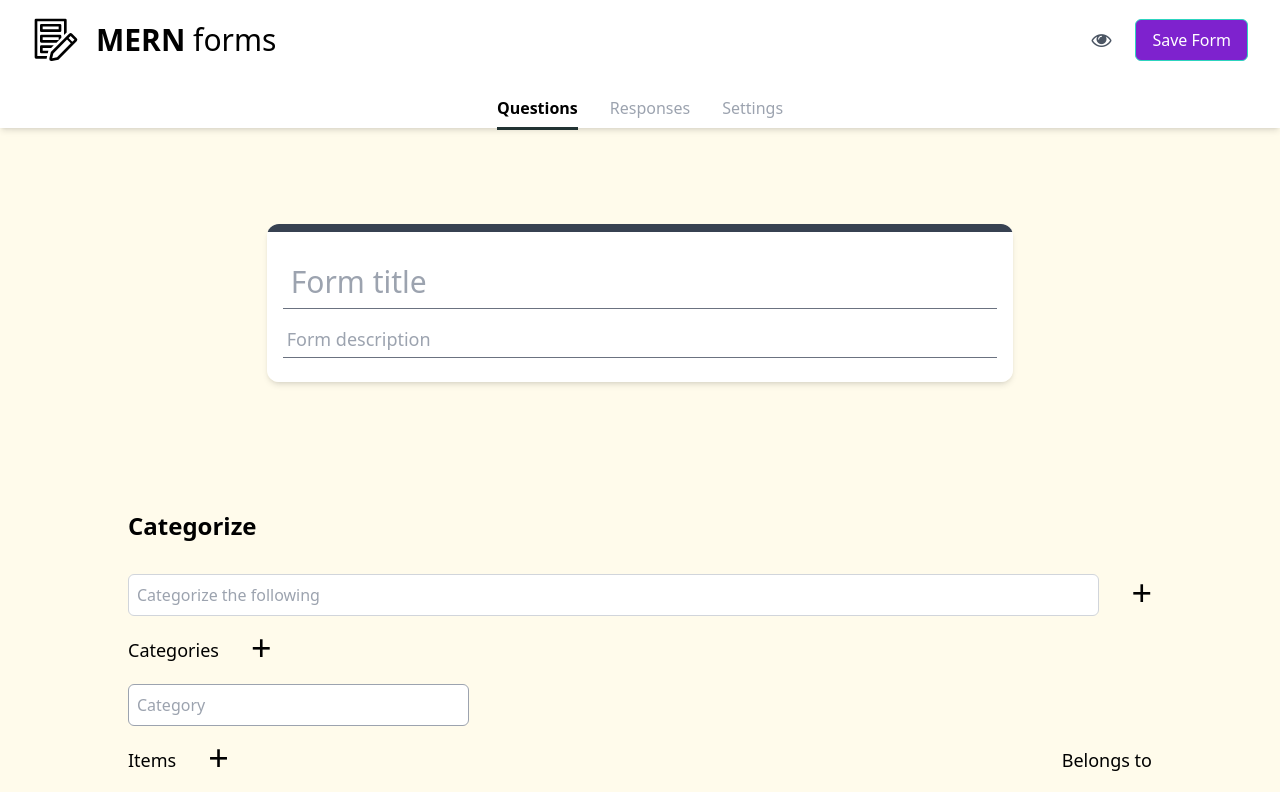
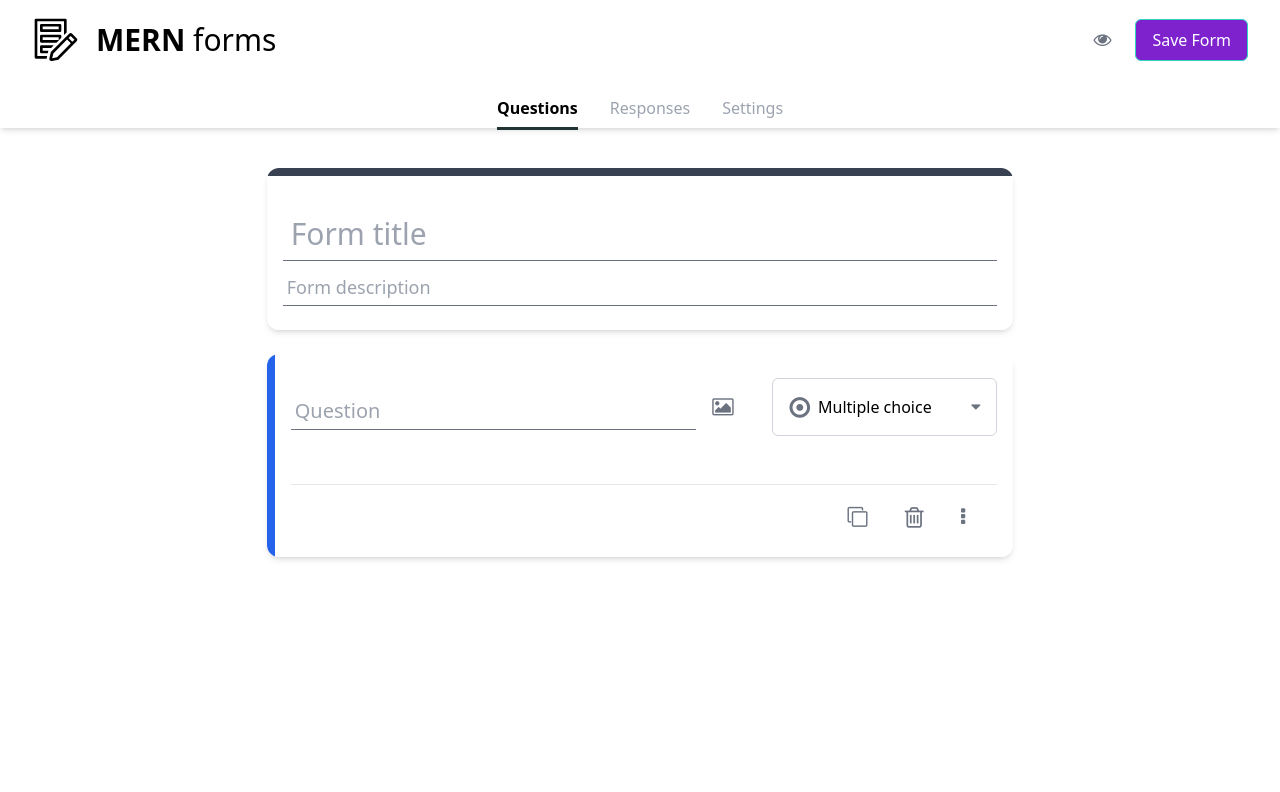
Before and after one commit to osSidd/mern-forms, a React (Vite) app in the folder client/: page /forms/questions in a window 1280 px wide. Shown: the top 792 px of the page. Built offline with nearby package versions, Linux system fonts and the light colour scheme.

Commit message:
added ui for questionbox icons input

```diff
--- /dev/null
+++ b/client/src/components/divider.jsx
@@ -0,0 +1,5 @@
+export default function Divider(){
+    return(
+        <div style={{height:'1px'}} className="w-full my-2 bg-gray-200"></div>
+    )
+}
--- /dev/null
+++ b/client/src/components/dropdown.jsx
@@ -0,0 +1,11 @@
+import Icon from "./icon";
+
+export default function Dropdown(){
+    return(
+        <div className="border border-gray-300 rounded-md py-3 px-4 flex items-center cursor-pointer">
+            <div className="mr-2"><Icon icon='dot-circle-o' size="2xl"/></div>
+            <div className="mr-auto">Multiple choice</div>
+            <div className="-mt-2"><Icon icon='sort-down' size="md"/></div>
+        </div>
+    )
+}
--- /dev/null
+++ b/client/src/components/formHeading.jsx
@@ -0,0 +1,23 @@
+import Input from "./input";
+import QuestionWrapper from "./questionWrapper";
+
+export default function FormHeading(){
+    return (
+        <QuestionWrapper heading={true}>
+            <Input
+                name='heading'
+                type='text'
+                placeholder='Form title'
+                label='form title'
+                textSize='3xl'
+            />
+            <Input
+                name='description'
+                type='text'
+                placeholder='Form description'
+                label='form description'
+                textSize='lg'
+            />
+        </QuestionWrapper>
+    )
+}
--- /dev/null
+++ b/client/src/components/icon.jsx
@@ -0,0 +1,12 @@
+import { getSize } from "../utils/ui"
+
+export default function Icon({icon, size='lg'}){
+
+    const {size: textSize} = getSize(size)
+
+    return(
+        <span>
+            <i className={`fa fa-${icon} ${textSize} text-gray-500 cursor-pointer`}></i>
+        </span>
+    )
+}
--- /dev/null
+++ b/client/src/components/input.jsx
@@ -0,0 +1,25 @@
+import { getSize } from "../utils/ui"
+
+export default function Input({label, type, name, placeholder, textSize}){
+
+    const {size, padd} = getSize(textSize)
+
+    return(
+        <div>
+            <label
+                aria-label={label}
+                htmlFor={label}
+                className="hidden"
+            >
+                {label}
+            </label>
+
+            <input
+                type={type}
+                className={`block mx-auto mt-2 w-full ${size} ${padd} outline-none border-gray-500 border-b border-x-0 border-t-0 rounded-none focus:border-b-2`}
+                name={name}
+                placeholder={placeholder}
+            />
+        </div>
+    )
+}
--- /dev/null
+++ b/client/src/components/questionBox.jsx
@@ -0,0 +1,34 @@
+import Divider from "./divider";
+import Dropdown from "./dropdown";
+import Icon from "./icon";
+import Input from "./input";
+import QuestionWrapper from "./questionWrapper";
+
+export default function QuestionBox(){
+    return (
+        <QuestionWrapper>
+            <div className="grid grid-cols-12 gap-x-4 items-center mb-12">
+                <div className="col-start-1 col-span-7">
+                    <Input
+                        type='text'
+                        name='question1'
+                        placeholder='Question'
+                        textSize='xl'
+                    />
+                </div>
+                <div className="col-span-1">
+                    <Icon icon='photo' size="xl"/>
+                </div>
+                <div className="col-span-4">
+                    <Dropdown/>
+                </div>
+            </div>
+            <Divider/>
+            <div className="flex items-center justify-between w-2/12 ml-auto mr-8 mt-4">
+                <Icon icon='clone' size="xl"/>
+                <Icon icon='trash-o' size="2xl"/>
+                <Icon icon='ellipsis-v' size="xl"/>
+            </div>
+        </QuestionWrapper>
+    )
+}
--- /dev/null
+++ b/client/src/components/questionWrapper.jsx
@@ -0,0 +1,9 @@
+export default function QuestionWrapper({children, heading=false}){
+    return (
+        <div className="rounded-xl overflow-hidden shadow-md w-7/12 mx-auto mt-6">
+            <div className={`px-4 py-6 w-full mx-auto bg-white ${heading ? 'border-t-gray-700 border-t-8' : 'border-l-blue-600 border-l-8'}`}>
+                {children}
+            </div>
+        </div>
+    )
+}
--- a/client/src/pages/formBuilder.jsx
+++ b/client/src/pages/formBuilder.jsx
@@ -1,16 +1,19 @@
 import { Link, NavLink } from "react-router-dom";
-import { useState } from "react";
+// import { useState } from "react";
 
 import './formBuilder.css'
 
-import Categorize from "../components/formBuilder/categorize";
-import Cloze from "../components/formBuilder/cloze";
-import Comprehension from "../components/formBuilder/comprehension";
+// import Categorize from "../components/formBuilder/categorize";
+// import Cloze from "../components/formBuilder/cloze";
+// import Comprehension from "../components/formBuilder/comprehension";
 import Header from "../components/header";
 
 import useCategorize from "../hooks/formBuilder/useCategorize";
 import useCloze from "../hooks/formBuilder/useCloze";
 import useComprehension from "../hooks/formBuilder/useComprehension";
+import FormHeading from "../components/formHeading";
+import QuestionBox from "../components/questionBox";
+import Icon from "../components/icon";
 
 export default function FormBuilder(){
 
@@ -18,7 +21,7 @@ export default function FormBuilder(){
     const cloze = useCloze()
     const comprehension = useComprehension()
 
-    const [heading, setHeading] = useState('')
+    // const [heading, setHeading] = useState('')
 
     async function submitForm(){
         const clozeRef = cloze.clozeRef
@@ -37,7 +40,8 @@ export default function FormBuilder(){
         try{
             const response = await fetch(`${import.meta.env.VITE_URL}/api/forms`, {
                 method: 'POST',
-                body: JSON.stringify({heading, categorize: categorizeQues, cloze: clozeQues, comprehension: comprehensionQues}),
+                // body: JSON.stringify({heading, categorize: categorizeQues, cloze: clozeQues, comprehension: comprehensionQues}),
+                body: JSON.stringify({categorize: categorizeQues, cloze: clozeQues, comprehension: comprehensionQues}),
                 headers: {
                     'Content-Type': 'application/json'
                 }
@@ -58,7 +62,7 @@ export default function FormBuilder(){
                 <div className="py-4 px-8 flex items-center">
                     <Header/>
                     <div className="ml-auto mr-2">
-                        <Link className="p-4 hover:bg-gray-50 rounded-full" title="preview" to='preview' target="_blank" rel="noreferrer"><i className="fa fa-eye text-xl text-gray-600"></i></Link>
+                        <Link className="p-4 hover:bg-gray-50 rounded-full" title="preview" to='preview' target="_blank" rel="noreferrer"><Icon icon='eye'/></Link>
                     </div>
                     <button title="save form" onClick={submitForm} className='bg-purple-700 text-white capitalize py-2 px-4'>save form</button>
                 </div>
@@ -68,19 +72,12 @@ export default function FormBuilder(){
                     <NavLink className='mx-4 text-gray-400 pointer-events-none' to='/forms/settings'>Settings</NavLink>
                 </div>
             </header>
-            <main className="pt-24 bg-amber-50">
-                <div className="rounded-xl overflow-hidden shadow-md w-7/12 mx-auto mt-32">
-                <div className="px-4  py-6 w-full mx-auto bg-white border-t-gray-700 border-t-8">
-                    <label aria-label="form-title" className='hidden' htmlFor="heading">Form title</label>
-                    <input className='block mx-auto w-full p-2 text-3xl outline-none border-gray-500 border-b border-x-0 border-t-0 rounded-none focus:border-b-2' placeholder="Form title" type="text" name="heading" value={heading} onChange={e => setHeading(e.target.value)}/>
-
-                    <label aria-label="form-description" htmlFor="description" className="hidden">description</label>
-                    <input type="text" placeholder="Form description" className='block mt-3 mx-auto p-1 w-full text-lg outline-none border-gray-500 border-b border-x-0 border-t-0 rounded-none focus:border-b-2'/>
-                </div>
-                </div>
-                <Categorize categorize={categorize}/>
-                <Cloze cloze={cloze}/>
-                <Comprehension comprehension={comprehension}/>
+            <main className="pt-36">
+                <FormHeading/>
+                <QuestionBox/>
+                {/* <Categorize categorize={categorize}/> */}
+                {/* <Cloze cloze={cloze}/> */}
+                {/* <Comprehension comprehension={comprehension}/> */}
             </main>
         </>
     )
--- /dev/null
+++ b/client/src/utils/ui.js
@@ -0,0 +1,10 @@
+function getSize(textSize){
+    const sizeArr = ['xs', 'sm', 'md', 'lg', 'xl', '2xl', '3xl', '4xl']
+
+    const size =  sizeArr.includes(textSize) ? `text-${textSize}` : 'text-lg'
+    const padd = sizeArr.indexOf(textSize) >= 5 ? 'p-2' : 'p-1'
+
+    return {size, padd}
+}
+
+export {getSize}
```
